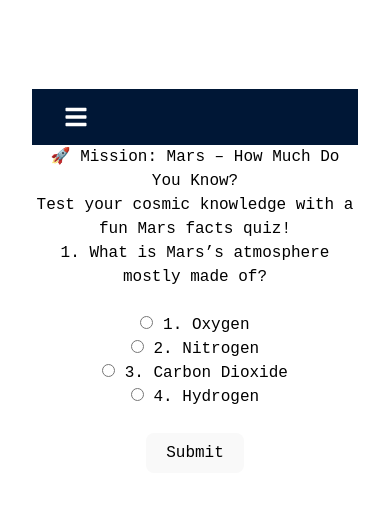
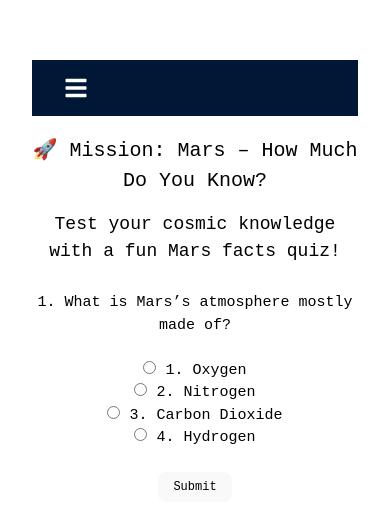
Before and after one commit to winniekwokwy/MarsMission-wk, a React (Vite) app: page /Quiz in a window 390 px wide. Shown: the part 117-646 px from the top of the page. Built offline with nearby package versions, Linux system fonts and the light colour scheme; no server answers; a web font is replaced by a local one.

Commit message:
make the app responsive

```diff
--- a/src/components/QnA/QnA.scss
+++ b/src/components/QnA/QnA.scss
@@ -3,3 +3,51 @@ li {
     padding: 0; /* Remove padding */
     margin: 0; /* Remove margins */
   }
+
+  .Question, .Answer {
+    font-size: 30px;
+  }
+
+  button {
+    font-size: 25px;
+  }
+
+  @media (max-width: 1100px) {
+    .Question, .Answer {
+        font-size: 25px;
+    }
+
+    button {
+      font-size: 20px;
+  }
+  }
+
+  @media (max-width: 770px) {
+    .Question, .Answer {
+      font-size: 20px;
+  }
+
+  button {
+    font-size: 15px;
+}
+  }
+
+  @media (max-width: 430px) {
+    .Question, .Answer {
+      font-size: 15px;
+  }
+
+  button {
+    font-size: 12px;
+}
+  }
+
+  @media (max-width: 330px) {
+    .Question, .Answer {
+      font-size: 12px;
+  }
+
+  button {
+    font-size: 10px;
+}
+  }
--- a/src/components/QnA/QnA.tsx
+++ b/src/components/QnA/QnA.tsx
@@ -99,9 +99,10 @@ const QnA: React.FC<QuestionProps> = (props: QuestionProps) => {
     return (
         <div>
             <div className="Question">
+                <br/>
                 <p>{count}. {props.Questions[currentQuestion].Question}</p>
                 <br/>
-                <div className='answer'>
+                <div className='Answer'>
                 {props.Questions[currentQuestion].Options.map((answerOption: string, optionIndex: number) => (
                     <li list-style-type="none" key={`li-${optionIndex}`}>
                     <label key={`label-${optionIndex}`}>
--- a/src/components/Routes/Home.tsx
+++ b/src/components/Routes/Home.tsx
@@ -2,7 +2,7 @@ import React from 'react'
 import RoverInfo from '../RoverInfo/RoverInfo';
 import { useState } from 'react';
 import RoverImage from '../RoverImage/RoverImage';
-import './Home.scss';
+//import './Home.scss';
 import '../../App.css';
 
 type ROVERS = "curiosity" | "opportunity" | "spirit";
--- a/src/components/Routes/Quiz.scss
+++ b/src/components/Routes/Quiz.scss
@@ -10,35 +10,64 @@
     left:0px;
   }
 
-  #QuizSubtitle {
+  .QuizSubtitle {
     margin: 0 auto;
-    font-size: 30px;
+    font-size: 35px;
     text-align: center;
     padding: 20px 0 10px;
-    color: whitesmoke;
-  }
-
-  #QuizTitle{
-    margin: 0 auto;
-    font-size: 40px;
-    text-align: center;
-    padding: 30px 0 10px;
-    color: whitesmoke;
-  }
-
-  .Questions{
     color: black;
   }
 
+  .QuizTitle{
+    margin: 0 auto;
+    font-size: 45px;
+    text-align: center;
+    padding: 30px 0 10px;
+    color: black;
+  }
+
+  @media (max-width: 1100px) {
+    .QuizSubtitle {
+        font-size: 30px;
+        padding: 20px 0 10px;
+    }
+
+    .QuizTitle {
+      font-size: 40px;
+      padding: 30px 0 10px;
+  }
+  }
+
   @media (max-width: 770px) {
-    #Title1 {
+    .QuizSubtitle {
         font-size: 25px;
+        padding: 20px 0 10px;
     }
+
+    .QuizTitle {
+      font-size: 30px;
+      padding: 30px 0 10px;
+  }
   }
 
   @media (max-width: 430px) {
-    #Title1 {
-        font-size: 20px;
-        padding: 0 0 10px;
+    .QuizSubtitle {
+        font-size: 18px;
+        padding: 10px 0 5px;
     }
+    .QuizTitle {
+      font-size: 20px;
+      padding: 20px 0 5px;
   }
+  }
+
+  @media (max-width: 330px) {
+    .QuizSubtitle {
+        font-size: 15px;
+        padding: 10px 0 5px;
+    }
+    .QuizTitle {
+      font-size: 18px;
+      padding: 20px 0 5px;
+  }
+  }
```
